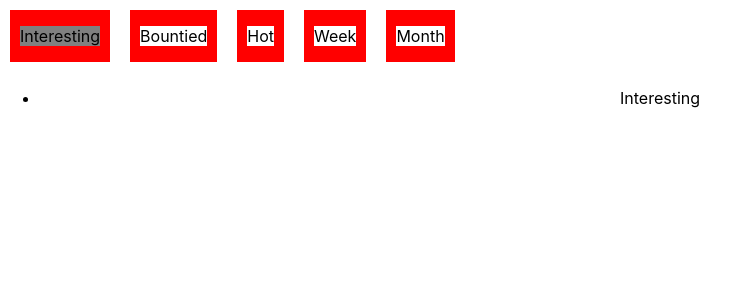
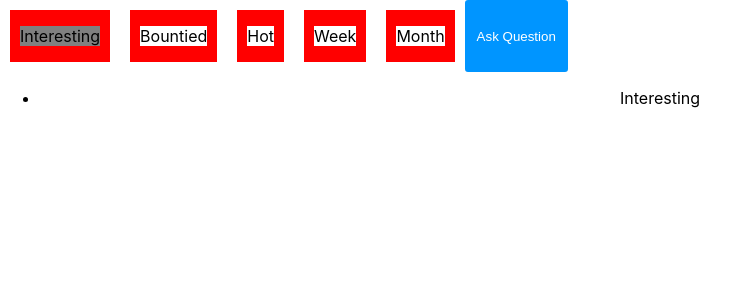
Before and after one commit to francislainy/so_frontend, a React (Create React App) app: page / in a window 1280 px wide. Shown: the top 300 px of the page, without its empty margins (0-752 px from the left). Built offline with nearby package versions, Linux system fonts and the light colour scheme; no server answers.

Commit message:
FE - Improvements on Add Question component

```diff
--- a/package.json
+++ b/package.json
@@ -40,6 +40,7 @@
     ]
   },
   "devDependencies": {
+    "prop-types": "^15.7.2",
     "react-router-dom": "^5.2.0"
   }
 }
--- /dev/null
+++ b/src/components/Ask/Ask.css
@@ -0,0 +1,7 @@
+.custom-btn {
+    background: #0095ff;
+    color: #fff;
+    border: 2px solid #0095ff;
+    border-radius: 3px;
+    padding: 1px 10px;
+}
--- /dev/null
+++ b/src/components/Ask/Ask.js
@@ -0,0 +1,16 @@
+import React from 'react';
+import './Ask.css';
+
+import Button from "react-bootstrap/Button";
+
+import * as PropTypes from "prop-types";
+
+function Ask(props) {
+    return <Button className="custom-btn" onClick={props.onClick}>
+        Ask Question
+    </Button>;
+}
+
+Ask.propTypes = {onClick: PropTypes.func};
+
+export default Ask
--- /dev/null
+++ b/src/pages/Home/Home.css
@@ -0,0 +1,15 @@
+.buttons-container {
+    display: flex;
+}
+
+.button-left {
+    flex: 0 0 50%;
+    display: flex;
+    justify-content: flex-start;
+}
+
+.button-right {
+    /*flex: 0 0 50%;*/
+    /*display: flex;*/
+    /*justify-content: flex-end;*/
+}
--- a/src/pages/Home/Home.js
+++ b/src/pages/Home/Home.js
@@ -1,8 +1,19 @@
 import FilterTagList from "../../components/FilterTagList/FilterTagList";
 import PostList from "../../components/PostList/PostList";
-import {useState} from "react";
+import React, {useState} from "react";
+import Ask from "../../components/Ask/Ask";
+
+import './Home.css';
+
+const {useHistory} = require('react-router-dom')
 
 function Home() {
+
+    let history = useHistory();
+
+    const handleClick = () => {
+        history.push(`/post/ask`);
+    }
 
     const [activeListItem, setActiveListItem] = useState({});
 
@@ -12,11 +23,14 @@ function Home() {
 
     return (
         <div className="Home">
-            <FilterTagList
-                tagItemId={activeListItem.id}
-                activeListItem={activeListItem}
-                activeItem={activeItem}
-            />
+            <div className="buttons-container">
+                <FilterTagList
+                    tagItemId={activeListItem.id}
+                    activeListItem={activeListItem}
+                    activeItem={activeItem}
+                />
+                <Ask class="button-right" onClick={handleClick} style={{flexDirection: 'row', background: 'red'}}/>
+            </div>
             <PostList
                 tagItemId={activeListItem.id}
             />
--- a/src/pages/Post/Post.js
+++ b/src/pages/Post/Post.js
@@ -1,8 +1,8 @@
 import React, {useEffect, useState} from 'react';
-import Button from "react-bootstrap/Button";
 
 import {port, url} from "../../helpers/Constants";
 import {getQuestionItem} from "../../api/api";
+import Ask from "../../components/Ask/Ask";
 
 const {useHistory} = require('react-router-dom')
 
@@ -36,12 +36,10 @@ function Post({match}) {
 
     return (
         <div className="App">
-             <h1>
-                 {data.title}
+            <h1>
+                {data.title}
             </h1>
-            <Button variant="outline-primary" onClick={handleClick} >
-                Ask Question
-            </Button>
+            <Ask onClick={handleClick}/>
         </div>
 
     );
```
